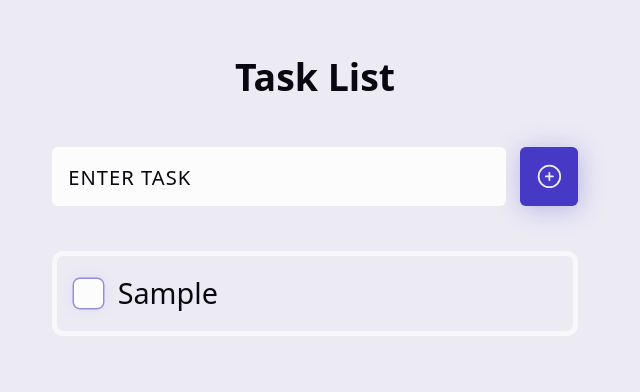
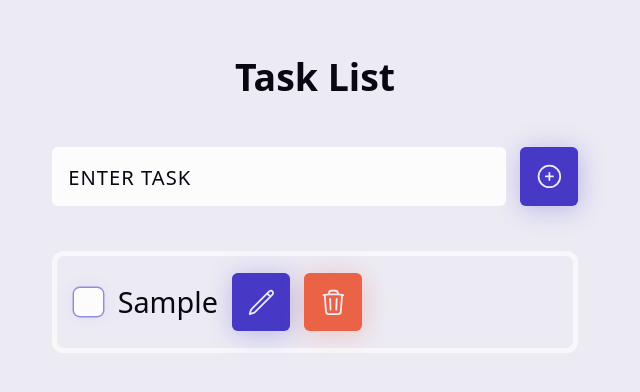
Before and after one commit to TheRealAt0th3T/ToDo-App, a React (Vite) app: page / in a window 1280 px wide. Both pictures are taken after typing "Sample" into the empty fields and a click on the button 874 px from the left and 176 px from the top of the page. Shown: the top 392 px of the page, without its empty margins (325-965 px from the left). Built offline with nearby package versions, Linux system fonts and the light colour scheme.

Commit message:
added delete functionality and updated checked status

```diff
--- a/src/App.jsx
+++ b/src/App.jsx
@@ -1,26 +1,41 @@
-import { useState } from 'react'
-import './index.css'
-import TaskForm from './components/TaskForm'
-import TaskList from './components/TaskList';
-
+import { useState } from "react";
+import "./index.css";
+import TaskForm from "./components/TaskForm";
+import TaskList from "./components/TaskList";
 
 function App() {
-
-  const[taskList, setTaskList] = useState([]);
+  const [taskList, setTaskList] = useState([]);
 
   //adding task to list
   const addTask = (task) => {
     console.log(task);
-    setTaskList(prevState => [...prevState, task])
-  }
+    setTaskList((prevState) => [...prevState, task]);
+  };
+
+  //update the checked status of each task item
+  const checkTask = (id) => {
+    setTaskList((prevState) =>
+      prevState.map((task) =>
+        task.id === id ? { ...task, checked: !task.checked } : task
+      )
+    );
+  };
+
+  const deleteTask = (id) => {
+    setTaskList((prevState) => prevState.filter((task) => task.id !== id));
+  };
+
+  const updateTask = (id) => {};
 
   return (
-    <div className='container'>
-      <header><h1>Task List</h1></header>
+    <div className="container">
+      <header>
+        <h1>Task List</h1>
+      </header>
       <TaskForm addTask={addTask}></TaskForm>
-      {taskList && <TaskList taskList={taskList}/>}
+      {taskList && <TaskList taskList={taskList} deleteTask={deleteTask} checkTask={checkTask}/>}
     </div>
-  )
+  );
 }
 
-export default App
+export default App;
--- a/src/components/TaskItem.jsx
+++ b/src/components/TaskItem.jsx
@@ -1,12 +1,13 @@
+import { useState } from "react";
 import styles from "./TaskItem.module.css";
-import { CheckIcon } from "@heroicons/react/24/outline";
-import { useState } from "react";
+import { CheckIcon, PencilIcon, TrashIcon } from "@heroicons/react/24/outline";
 
-const TaskItem = ({ task }) => {
+const TaskItem = ({ task , deleteTask, checkTask}) => {
   const [isCheck, setCheck] = useState(task.checked);
 
   const handleCheck = (e) => {
     setCheck(!isCheck);
+    checkTask(task.id);
   };
 
   return (
@@ -26,6 +27,20 @@ const TaskItem = ({ task }) => {
             <CheckIcon strokeWidth={2} width={24} height={24} />
           </div>
         </label>
+        <button
+          className="btn"
+          aria-label={`Edit ${task.name} task`}
+          //onClick={test}
+        >
+          <PencilIcon />
+        </button>
+        <button
+          className={`btn ${styles.delete}`} //a way to combine class and module css
+          aria-label={`Delete ${task.name} task`}
+          onClick={() => deleteTask(task.id)}
+        >
+          <TrashIcon />
+        </button>
       </div>
     </li>
   );
--- a/src/components/TaskList.jsx
+++ b/src/components/TaskList.jsx
@@ -1,13 +1,15 @@
 import TaskItem from "./TaskItem"
 import styles from './TaskList.module.css';
 
-const TaskList = ({taskList}) => {
+const TaskList = ({taskList, deleteTask, checkTask}) => {
   return (
     <ul className = {styles.tasks}>
         {taskList.sort((a,b) => b.id - a.id).map(task => (
             <TaskItem
                 key={task.id}
                 task = {task}
+                deleteTask={deleteTask}
+                checkTask={checkTask}
             />
         ))}
     </ul>
```
Also changed, not shown: 1 other file (tests, documents, lock files or other folders).
